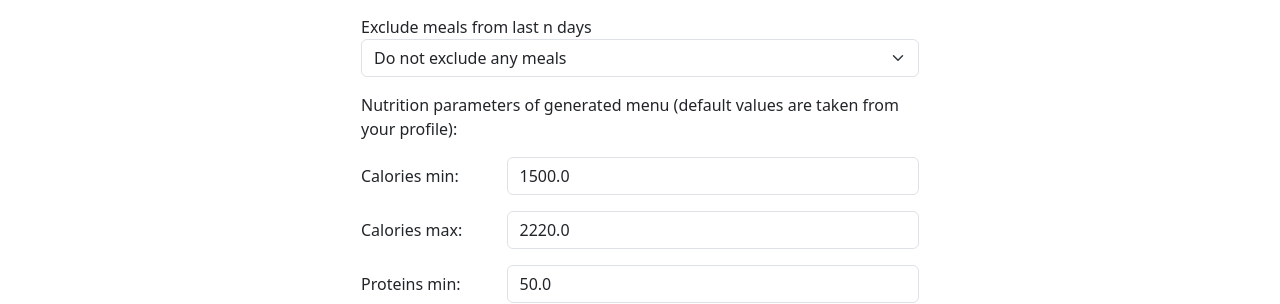
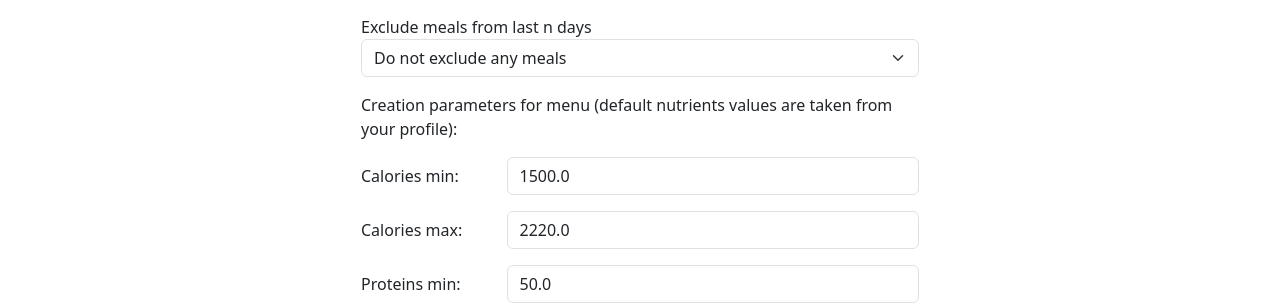
Before and after one commit to kirilsbondars/diet-app, a Flask app: page /create-menu in a window 1280 px wide. Shown: the part 191-495 px from the top of the page. Run offline with Flask 3, Linux system fonts and the light colour scheme; a user stored in the database is signed in; some libraries are stand-ins or nearby versions.

Commit message:
text help create menu

```diff
--- a/src/templates/menu/create-menu.html
+++ b/src/templates/menu/create-menu.html
@@ -26,7 +26,7 @@
                 </div>
 
                 <div class="mb-3">
-                    Nutrition parameters of generated menu (default values are taken from your profile):
+                    Creation parameters for menu (default nutrients values are taken from your profile):
                 </div>
 
                 <div id="nutrient_fields">
```
